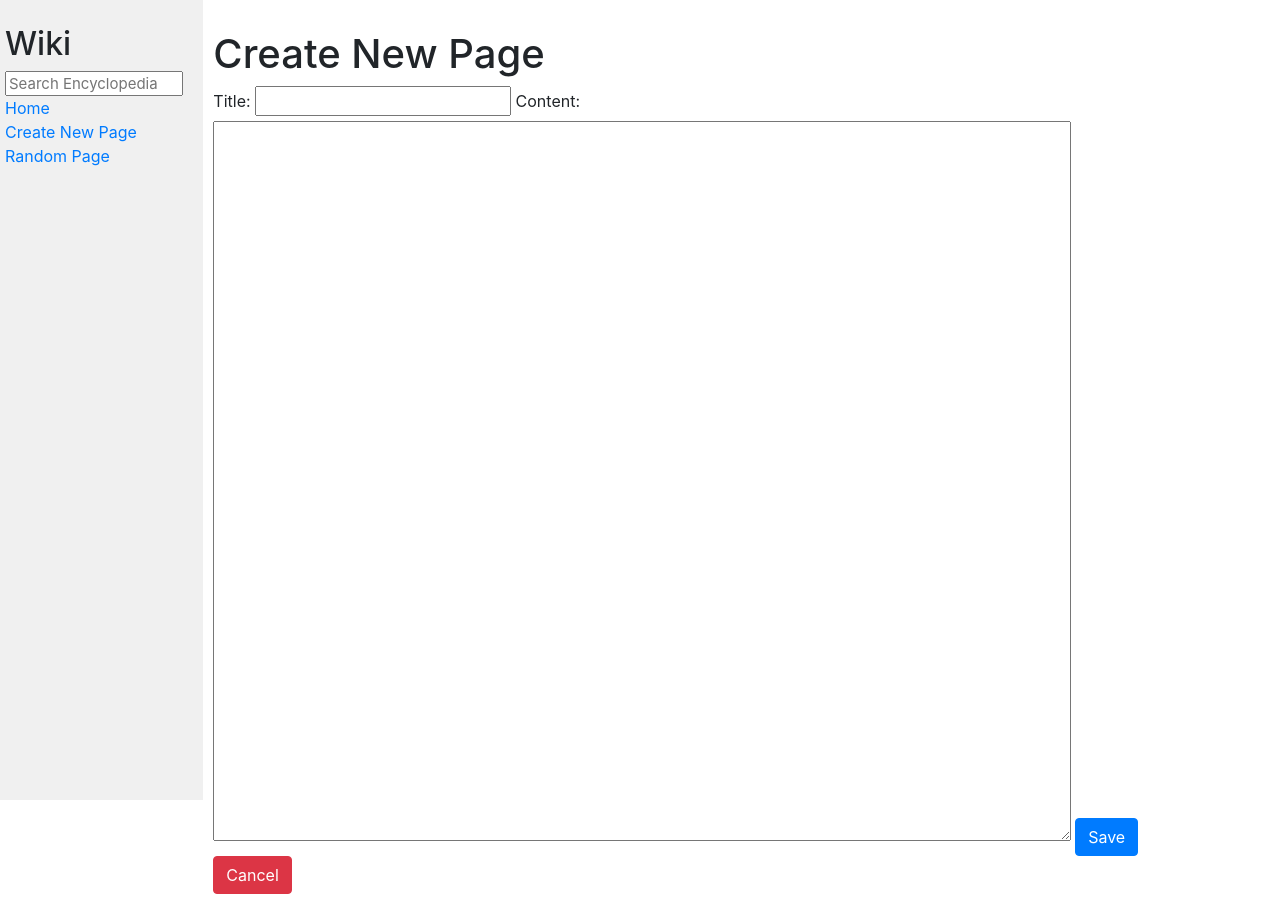
After one commit to RCalvin2005/CS50Web-Wiki, a Django app: page /new in a window 1280 px wide. The commit adds this page. Run offline with Django 4.2, Linux system fonts and the light colour scheme; some libraries are stand-ins or nearby versions.

Commit message:
Added Create New Page functionality

```diff
--- a/encyclopedia/templates/encyclopedia/layout.html
+++ b/encyclopedia/templates/encyclopedia/layout.html
@@ -20,7 +20,7 @@
                     <a href="{% url 'index' %}">Home</a>
                 </div>
                 <div>
-                    Create New Page
+                    <a href="{% url 'new' %}">Create New Page</a>
                 </div>
                 <div>
                     <a href="{% url 'random' %}">Random Page</a>
--- /dev/null
+++ b/encyclopedia/templates/encyclopedia/new.html
@@ -0,0 +1,25 @@
+{% extends "encyclopedia/layout.html" %}
+
+{% block title %}
+    Create New Page
+{% endblock %}
+
+{% block body %}
+
+    <h1>Create New Page</h1>
+
+    {% if error %}
+        <div class="alert alert-danger" role="alert">
+            {{ error | safe }}
+        </div>
+    {% endif %}
+
+    <form action="{% url 'new' %}" method="post">
+        {% csrf_token %}
+        {{ form }}
+        <input class="btn btn-primary" type="submit" value="Save">
+    </form>
+
+    <a href="{% url 'index' %}" class="btn btn-danger" role="button">Cancel</a>
+
+{% endblock %}
--- a/encyclopedia/urls.py
+++ b/encyclopedia/urls.py
@@ -7,4 +7,5 @@ urlpatterns = [
     path("wiki/<str:title>", views.entry, name="entry"),
     path("search", views.search, name="search"),
     path("random", views.random, name="random"),
+    path("new", views.new, name="new"),
 ]
--- a/encyclopedia/views.py
+++ b/encyclopedia/views.py
@@ -1,10 +1,19 @@
 from django.shortcuts import render
 from django.http import HttpResponseRedirect
 from django.urls import reverse
+from django import forms
 
 from . import util
 from markdown2 import markdown
 from random import choice
+
+
+class NewEntryForm(forms.Form):
+
+    # https://stackoverflow.com/questions/66707030/django-textarea-form
+    title =  forms.CharField(label="Title")
+    content = forms.CharField(label="Content", widget=forms.Textarea)
+
 
 def index(request):
     """ Displays list of all entries """
@@ -73,3 +82,45 @@ def random(request):
     entries = util.list_entries()
 
     return HttpResponseRedirect(reverse("entry", args=[choice(entries)]))
+
+
+def new(request):
+    """ Allow user to create new entry """
+
+    if request.method == "POST":
+
+        # Save form data
+        form = NewEntryForm(request.POST)
+
+        if form.is_valid():
+
+            # Clean data
+            title = form.cleaned_data["title"]
+            content = form.cleaned_data["content"]
+
+            entries = util.list_entries()
+
+            # Check if entry doesn't already exist
+            if title not in entries:
+
+                # Save new entry
+                util.save_entry(title, content)
+
+                # Display new entry
+                return HttpResponseRedirect(reverse("entry", args=[title]))
+
+            else:
+                # Create error message
+                error = f"The entry <span class='font-weight-bold'>{title}</span> already exists! Choose a different title or edit the existing entry."
+
+        # Redisplay filled form with error message
+        return render(request, "encyclopedia/new.html", {
+            "form": form,
+            "error": error
+        })
+
+    else:
+        # Renders create new entry page
+        return render(request, "encyclopedia/new.html", {
+            "form": NewEntryForm()
+        })
```
